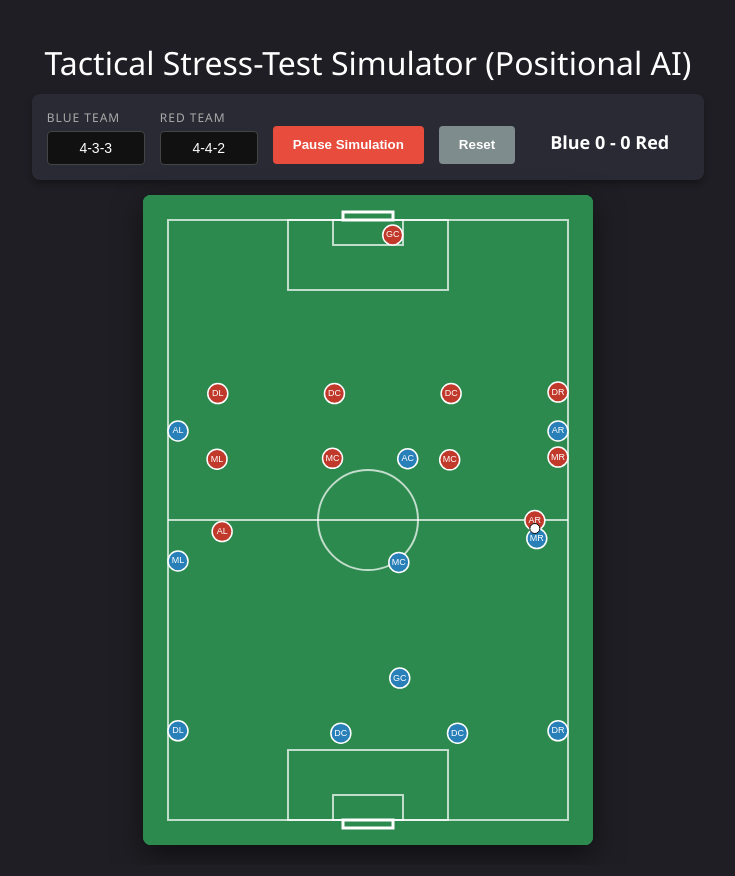
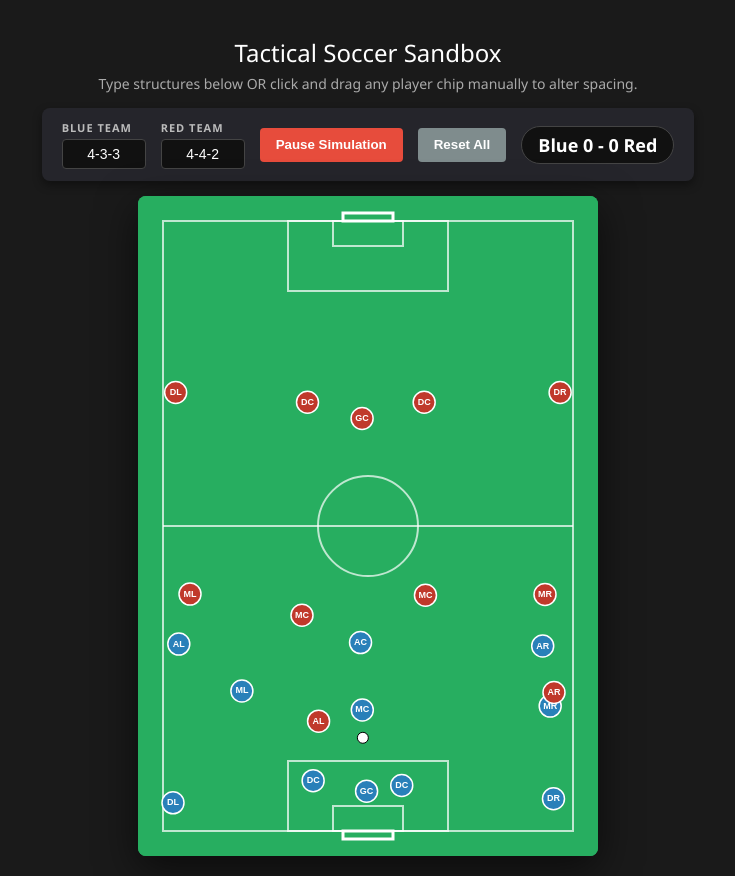
Before and after one commit to offgridceo/soccersimulator, a plain HTML site: page index.html in a window 1280 px wide. Both pictures are taken after a click on the button "Simulate Match". Shown: the whole page, without its empty margins (272-1007 px from the left). Drawn offline with Linux system fonts and the light colour scheme.

Commit message:
Update index.html

```diff
--- a/index.html
+++ b/index.html
@@ -3,51 +3,52 @@
 <head>
     <meta charset="UTF-8">
     <meta name="viewport" content="width=device-width, initial-scale=1.0">
-    <title>Elite Tactical Soccer Simulator v2</title>
+    <title>Elite Interactive Soccer Sandbox v3</title>
     <style>
         body {
             margin: 0;
             padding: 20px;
-            background-color: #1e1e24;
+            background-color: #1a1a1a;
             color: #fff;
             font-family: 'Segoe UI', Tahoma, Geneva, Verdana, sans-serif;
             display: flex;
             flex-direction: column;
             align-items: center;
+            user-select: none;
         }
-        h1 { margin-bottom: 10px; font-weight: 400; }
+        h1 { margin-bottom: 5px; font-weight: 400; font-size: 24px; }
+        p { color: #aaa; margin: 0 0 15px 0; font-size: 14px; }
         #controls {
             display: flex;
             gap: 15px;
             margin-bottom: 15px;
-            background: #2a2a35;
-            padding: 15px;
+            background: #25252b;
+            padding: 12px 20px;
             border-radius: 8px;
-            box-shadow: 0 4px 6px rgba(0,0,0,0.3);
+            box-shadow: 0 4px 10px rgba(0,0,0,0.4);
             align-items: center;
             flex-wrap: wrap;
         }
-        .input-group { display: flex; flex-direction: column; gap: 5px; }
-        label { font-size: 12px; text-transform: uppercase; color: #aaa; letter-spacing: 1px; }
+        .input-group { display: flex; flex-direction: column; gap: 4px; }
+        label { font-size: 11px; text-transform: uppercase; color: #bbb; letter-spacing: 1px; font-weight: bold; }
         input {
-            padding: 8px;
+            padding: 6px;
             border-radius: 4px;
             border: 1px solid #444;
             background: #111;
             color: #fff;
-            width: 80px;
+            width: 70px;
             text-align: center;
             font-size: 14px;
         }
         button {
-            padding: 10px 20px;
+            padding: 8px 16px;
             border: none;
             border-radius: 4px;
             font-weight: bold;
             cursor: pointer;
-            transition: background 0.2s;
-            height: 38px;
-            margin-top: 15px;
+            transition: all 0.2s;
+            height: 34px;
         }
         #simulateBtn { background-color: #2ecc71; color: #fff; }
         #simulateBtn:hover { background-color: #27ae60; }
@@ -56,24 +57,26 @@
         #resetBtn:hover { background-color: #95a5a6; }
         #canvas-container {
             position: relative;
-            box-shadow: 0 10px 30px rgba(0,0,0,0.5);
+            box-shadow: 0 12px 40px rgba(0,0,0,0.6);
             border-radius: 8px;
             overflow: hidden;
         }
-        canvas { display: block; background-color: #27ae60; }
+        canvas { display: block; background-color: #27ae60; cursor: grab; }
+        canvas:active { cursor: grabbing; }
         #scoreboard {
-            margin-top: 10px;
             font-size: 18px;
             font-weight: bold;
-            background: #2a2a35;
-            padding: 8px 20px;
+            background: #111;
+            padding: 6px 16px;
             border-radius: 20px;
+            border: 1px solid #444;
         }
     </style>
 </head>
 <body>
 
-    <h1>Tactical Stress-Test Simulator (Positional AI)</h1>
+    <h1>Tactical Soccer Sandbox</h1>
+    <p>Type structures below OR click and drag any player chip manually to alter spacing.</p>
 
     <div id="controls">
         <div class="input-group">
@@ -85,12 +88,12 @@
             <input type="text" id="redFormation" value="4-4-2">
         </div>
         <button id="simulateBtn">Simulate Match</button>
-        <button id="resetBtn">Reset</button>
+        <button id="resetBtn">Reset All</button>
         <div id="scoreboard">Blue 0 - 0 Red</div>
     </div>
 
     <div id="canvas-container">
-        <canvas id="pitch" width="450" height="650"></canvas>
+        <canvas id="pitch" width="460" height="660"></canvas>
     </div>
 
     <script>
@@ -106,17 +109,21 @@
         let redScore = 0;
         let lastScored = null;
 
+        // Dragging State Tracking Variables
+        let selectedPlayer = null;
+        let isDragging = false;
+
         const pitch = {
             width: canvas.width,
             height: canvas.height,
             pad: 25,
             lineColor: 'rgba(255,255,255,0.7)',
-            grassColor: '#2d8a4e',
-            grassStreak: '#278045'
+            grassColor: '#27ae60',
+            grassStreak: '#219653'
         };
 
-        const PLAYER_RADIUS = 10;
-        const BALL_RADIUS = 5;
+        const PLAYER_RADIUS = 11;
+        const BALL_RADIUS = 5.5;
 
         class Player {
             constructor(team, role, homeX, homeY, id, totalInLine, indexInLine) {
@@ -128,7 +135,6 @@
                 this.x = homeX;
                 this.y = homeY;
 
-                // Determine horizontal lane alignment (Left, Center, Right) to preserve structural width
                 this.lane = 'C';
                 if (totalInLine > 1) {
                     const pct = indexInLine / (totalInLine - 1);
@@ -136,7 +142,7 @@
                     else if (pct >= 0.7) this.lane = 'R';
                 }
 
-                this.speed = 2.4;
+                this.speed = 2.5;
                 this.vX = 0;
                 this.vY = 0;
                 this.cooldown = 0;
@@ -144,6 +150,7 @@
 
             update(ball, allPlayers) {
                 if (this.cooldown > 0) this.cooldown--;
+                if (selectedPlayer === this) return; // Freeze dynamic AI logic calculation if being dragged manually
 
                 const teamInPossession = ball.controllingPlayer ? ball.controllingPlayer.team : ball.lastPossessionTeam;
                 const iHaveBall = ball.controllingPlayer === this;
@@ -154,69 +161,68 @@
                 const distToBall = Math.hypot(ball.x - this.x, ball.y - this.y);
 
                 if (iHaveBall) {
-                    // 1. BALL CARRIER LOGIC
-                    const distToGoal = Math.abs(this.y - opponentGoalY);
+                    // 1. BALL CARRIER INDEPENDENT THINKING TREE
+                    const distToGoal = Math.hypot(pitch.width/2 - this.x, opponentGoalY - this.y);
 
-                    // High Priority: Shoot if close enough
-                    if (distToGoal < 160 && Math.abs(this.x - pitch.width/2) < 130) {
+                    // A. Shoot if within shooting distance window
+                    if (distToGoal < 180) {
                         this.shoot(ball);
                         return;
                     }
 
-                    // Medium Priority: Scan systematically for a tactical pass
-                    let passTarget = this.findBestPassOption(allPlayers);
+                    // B. Systematically look to execute a smart tactical pass
+                    let passTarget = this.findSmartPass(allPlayers);
                     if (passTarget) {
                         this.pass(ball, passTarget);
                         return;
                     }
 
-                    // Low Priority: Dribble forward while preserving wide positioning if on the flank
-                    targetY = opponentGoalY;
-                    if (this.lane === 'L') targetX = Math.max(pitch.pad + 30, this.x - 5);
-                    else if (this.lane === 'R') targetX = Math.min(pitch.width - pitch.pad - 30, this.x + 5);
-                    else targetX = this.x + (pitch.width/2 - this.x) * 0.1;
+                    // C. Dribble directly toward opponent territory if passing lanes are blocked
+                    const dirY = this.team === 'blue' ? -1 : 1;
+                    targetY = this.y + dirY * 40;
+                    targetX = this.x + (pitch.width/2 - this.x) * 0.15;
 
                 } else {
-                    // 2. OFF-BALL POSITIONAL ENGINE
+                    // 2. OFF-BALL COMBAT & TACTICAL STATE MACHINE
                     if (teamInPossession === this.team) {
-                        // ATTACKING TRANSITION: Push forward but stay in native lanes to space the field
-                        const attackProgression = (this.team === 'blue') ? (ball.y - pitch.height) * 0.4 : (ball.y * 0.4);
-                        targetY = this.homeY + attackProgression;
+                        // OFF-BALL ATTACKING STATE: Shift forward relative to ball location, spread out
+                        const progress = (this.team === 'blue') ? (ball.y - pitch.height) * 0.35 : (ball.y * 0.35);
+                        targetY = this.homeY + progress;
 
-                        // Spread wide to create passing triangles
-                        if (this.lane === 'L') targetX = this.homeX - 25;
-                        else if (this.lane === 'R') targetX = this.homeX + 25;
-                        else targetX = this.homeX + (ball.x - pitch.width/2) * 0.2;
+                        if (this.lane === 'L') targetX = this.homeX - 35;
+                        else if (this.lane === 'R') targetX = this.homeX + 35;
+                        else targetX = this.homeX + (ball.x - pitch.width/2) * 0.25;
 
-                        if (this.role === 'D') targetY = this.homeY + (ball.y - this.homeY) * 0.3; // Containment line
+                        if (this.role === 'D') targetY = this.homeY + (ball.y - this.homeY) * 0.2; // Guard line safety anchoring
                     } else {
-                        // DEFENSIVE TRANSITION: Fall back into structure, compress lanes slightly
-                        targetY = this.homeY + (ball.y - this.homeY) * 0.5;
-                        targetX = this.homeX + (ball.x - pitch.width/2) * 0.15;
+                        // DEFENSIVE COMPRESSION STATE: Close ranks, track runners
+                        targetY = this.homeY + (ball.y - this.homeY) * 0.55;
+                        targetX = this.homeX + (ball.x - pitch.width/2) * 0.2;
 
                         if (this.role === 'G') {
-                            targetX = pitch.width / 2 + (ball.x - pitch.width / 2) * 0.15;
+                            targetX = pitch.width / 2 + (ball.x - pitch.width / 2) * 0.2;
                             targetY = this.homeY;
                         }
                     }
 
-                    // 3. BALL MAGNET PRESS REGULATION
-                    // Only press the ball if it enters your immediate zone, or if you are the designated absolute closest player
-                    const areaOfResponsibility = (this.role === 'G') ? 60 : 130;
+                    // 3. AGGRESSIVE LOOSE BALL SCRAMBLING Instinct
+                    // If no one controls the ball or opponent is close, register interest based on distance threshold matrix
+                    let claimThreshold = 140;
+                    if (!ball.controllingPlayer) claimThreshold = 220; // Hunt down loose rebounds aggressively
 
-                    if (distToBall < areaOfResponsibility) {
+                    if (distToBall < claimThreshold && this.role !== 'G') {
                         const closestTeammate = allPlayers
                             .filter(p => p.team === this.team && p.role !== 'G')
                             .reduce((closest, p) => Math.hypot(ball.x - p.x, ball.y - p.y) < Math.hypot(ball.x - closest.x, ball.y - closest.y) ? p : closest, this);
 
-                        if (closestTeammate === this || distToBall < 50) {
+                        if (closestTeammate === this || distToBall < 45) {
                             targetX = ball.x;
                             targetY = ball.y;
                         }
                     }
                 }
 
-                // Smooth Engine Physics Calculations
+                // Smooth Linear Transformations
                 let dx = targetX - this.x;
                 let dy = targetY - this.y;
                 let dDist = Math.hypot(dx, dy);
@@ -225,60 +231,64 @@
                     this.vX = (dx / dDist) * this.speed;
                     this.vY = (dy / dDist) * this.speed;
                 } else {
-                    this.vX *= 0.2;
-                    this.vY *= 0.2;
+                    this.vX *= 0.1;
+                    this.vY *= 0.1;
                 }
 
                 this.x += this.vX;
                 this.y += this.vY;
 
-                // Enforce boundaries
+                // Restrict crossline field spilling borders
                 this.x = Math.max(pitch.pad + 10, Math.min(pitch.width - pitch.pad - 10, this.x));
                 this.y = Math.max(pitch.pad + 10, Math.min(pitch.height - pitch.pad - 10, this.y));
 
-                // Interception calculation
+                // Process active interception claim collision frames
                 if (!ball.controllingPlayer && distToBall < PLAYER_RADIUS + BALL_RADIUS && this.cooldown === 0) {
                     ball.controllingPlayer = this;
                     ball.lastPossessionTeam = this.team;
                 }
             }
 
-            findBestPassOption(allPlayers) {
-                let options = allPlayers.filter(p => p.team === this.team && p !== this);
-                let bestOption = null;
+            findSmartPass(allPlayers) {
+                let teammates = allPlayers.filter(p => p.team === this.team && p !== this);
+                let bestTarget = null;
                 let highestScore = -Infinity;
 
-                options.forEach(p => {
+                teammates.forEach(p => {
                     const dist = Math.hypot(p.x - this.x, p.y - this.y);
 
-                    // Filter out passes that are unrealistically short or impossibly long
-                    if (dist > 50 && dist < 240) {
+                    if (dist > 45 && dist < 250) {
                         const forwardProgress = this.team === 'blue' ? (this.y - p.y) : (p.y - this.y);
-                        const isCross = Math.abs(p.x - this.x) > 120;
 
-                        // Scoring metric: heavily reward forward progression and tactical switches to the opposite wing
-                        let score = forwardProgress * 2.0 - dist * 0.1;
-                        if (isCross) score += 40;
+                        // Base calculation scoring metrics
+                        let score = forwardProgress * 2.5; // Reward playing forward paths
 
-                        // Verify safety of the passing lane against active defenders
+                        // Tactical Recycling: If deep inside opponent territory, reward passing BACK to completely open players to reset
+                        if (forwardProgress < 0) {
+                            score += 15;
+                        }
+
+                        // Ray-casting intercept danger evaluation lines
                         let opponents = allPlayers.filter(o => o.team !== this.team);
-                        let pathIntercepted = false;
+                        let dangerousPath = false;
+                        let safetyMargin = 32; // Intercept shield calculation radius
 
                         opponents.forEach(o => {
-                            const opponentDistToLine = distToSegment({x: o.x, y: o.y}, {x: this.x, y: this.y}, {x: p.x, y: p.y});
-                            // If an opponent is within defensive tracking radius of the passing lane line segment
-                            if (opponentDistToLine < 28) {
-                                pathIntercepted = true;
-                            }
+                            const oDist = distToSegment({x: o.x, y: o.y}, {x: this.x, y: this.y}, {x: p.x, y: p.y});
+                            if (oDist < safetyMargin) dangerousPath = true;
                         });
 
-                        if (!pathIntercepted && score > highestScore) {
+                        // Reward targets situated away from crowding clusters
+                        let surroundingOpponents = opponents.filter(o => Math.hypot(o.x - p.x, o.y - p.y) < 60).length;
+                        score -= surroundingOpponents * 12;
+
+                        if (!dangerousPath && score > highestScore) {
                             highestScore = score;
-                            bestOption = p;
+                            bestTarget = p;
                         }
                     }
                 });
-                return bestOption;
+                return bestTarget;
             }
 
             pass(ball, targetPlayer) {
@@ -287,26 +297,25 @@
                 const dy = targetPlayer.y - this.y;
                 const dist = Math.hypot(dx, dy);
 
-                // Crisp passing speeds
-                ball.vX = (dx / dist) * 7.5;
-                ball.vY = (dy / dist) * 7.5;
+                ball.vX = (dx / dist) * 8.0; // Crisp pass velocity acceleration
+                ball.vY = (dy / dist) * 8.0;
 
-                this.cooldown = 30;
-                targetPlayer.cooldown = 5;
+                this.cooldown = 35; // Lock retention loops
+                targetPlayer.cooldown = 4;
             }
 
             shoot(ball) {
                 ball.controllingPlayer = null;
-                const targetGoalX = pitch.width / 2 + (Math.random() * 30 - 15);
+                const targetGoalX = pitch.width / 2 + (Math.random() * 34 - 17);
                 const targetGoalY = this.team === 'blue' ? pitch.pad : pitch.height - pitch.pad;
 
                 const dx = targetGoalX - this.x;
                 const dy = targetGoalY - this.y;
                 const dist = Math.hypot(dx, dy);
 
-                ball.vX = (dx / dist) * 11.0;
-                ball.vY = (dy / dist) * 11.0;
-                this.cooldown = 45;
+                ball.vX = (dx / dist) * 11.5;
+                ball.vY = (dy / dist) * 11.5;
+                this.cooldown = 50;
             }
 
             draw() {
@@ -314,12 +323,12 @@
                 ctx.arc(this.x, this.y, PLAYER_RADIUS, 0, Math.PI * 2);
                 ctx.fillStyle = this.team === 'blue' ? '#2980b9' : '#c0392b';
                 ctx.fill();
-                ctx.strokeStyle = '#fff';
-                ctx.lineWidth = 1.5;
+                ctx.strokeStyle = selectedPlayer === this ? '#f1c40f' : '#fff'; // Golden frame indicator if dragging chip
+                ctx.lineWidth = selectedPlayer === this ? 3 : 1.5;
                 ctx.stroke();
 
                 ctx.fillStyle = '#fff';
-                ctx.font = '9px Arial';
+                ctx.font = 'bold 9px Arial';
                 ctx.textAlign = 'center';
                 ctx.textBaseline = 'middle';
                 ctx.fillText(this.role + this.lane, this.x, this.y);
@@ -327,7 +336,12 @@
         }
 
         class Ball {
-            constructor() { this.reset(); }
+            constructor() {
+                this.reset();
+                this.stuckTimer = 0;
+                this.lastX = 0;
+                this.lastY = 0;
+            }
             reset() {
                 this.x = pitch.width / 2;
                 this.y = pitch.height / 2;
@@ -338,17 +352,37 @@
             }
             update() {
                 if (this.controllingPlayer) {
-                    const offset = this.controllingPlayer.team === 'blue' ? -8 : 8;
+                    const offset = this.controllingPlayer.team === 'blue' ? -9 : 9;
                     this.x = this.controllingPlayer.x;
                     this.y = this.controllingPlayer.y + offset;
                     this.vX = 0;
                     this.vY = 0;
+                    this.stuckTimer = 0;
                 } else {
                     this.x += this.vX;
                     this.y += this.vY;
-                    this.vX *= 0.975; // Ball friction roll
-                    this.vY *= 0.975;
+                    this.vX *= 0.972; // grass kinetic drag coefficients
+                    this.vY *= 0.972;
 
+                    // Corner / Wall Jam Anti-Freeze calculations
+                    let movementDelta = Math.hypot(this.x - this.lastX, this.y - this.lastY);
+                    if (movementDelta < 0.3) {
+                        this.stuckTimer++;
+                    } else {
+                        this.stuckTimer = 0;
+                    }
+
+                    // Force clearance if frozen in corner for > 45 frames
+                    if (this.stuckTimer > 45) {
+                        this.vX = (Math.random() * 6 - 3);
+                        this.vY = this.y < pitch.height/2 ? 4 : -4; // Clear downward or upward toward pitch center
+                        this.stuckTimer = 0;
+                    }
+
+                    this.lastX = this.x;
+                    this.lastY = this.y;
+
+                    // Perimeter collision calculations
                     if (this.x <= pitch.pad + BALL_RADIUS || this.x >= pitch.width - pitch.pad - BALL_RADIUS) {
                         this.vX *= -1;
                         this.x = this.x <= pitch.pad + BALL_RADIUS ? pitch.pad + BALL_RADIUS : pitch.width - pitch.pad - BALL_RADIUS;
@@ -365,9 +399,10 @@
                             updateScoreboard();
                             resetPositions();
                         } else {
-                            this.vY *= -1;
-                            this.y = this.y <= pitch.pad ? pitch.pad + 5 : pitch.height - pitch.pad - 5;
-                            this.vX += (Math.random() * 2 - 1);
+                            // Deflect loose ball back into gameplay lanes instead of stopping action lines
+                            this.vY *= -0.8;
+                            this.vX += (Math.random() * 4 - 2);
+                            this.y = this.y <= pitch.pad ? pitch.pad + 6 : pitch.height - pitch.pad - 6;
                         }
                     }
                 }
@@ -386,6 +421,7 @@
         let players = [];
         const ball = new Ball();
 
+        // Mathematical coordinate tracking vectors
         function sqr(x) { return x * x; }
         function dist2(v, w) { return sqr(v.x - w.x) + sqr(v.y - w.y); }
         function distToSegmentSquared(p, v, w) {
@@ -403,14 +439,14 @@
             const totalOutfield = parts.reduce((a, b) => a + b, 0);
 
             if (totalOutfield !== 10 || parts.some(isNaN)) {
-                alert(`Invalid format: "${formationString}". Set fields to sum up to 10.`);
+                alert(`Invalid structure format: "${formationString}". Fields must add up to exactly 10 (e.g., 4-3-3, 3-5-2).`);
                 return null;
             }
 
             const isBlue = team === 'blue';
-            const usableHeight = (pitch.height / 2) - pitch.pad - 40;
+            const usableHeight = (pitch.height / 2) - pitch.pad - 50;
 
-            const gkY = isBlue ? pitch.height - pitch.pad - 15 : pitch.pad + 15;
+            const gkY = isBlue ? pitch.height - pitch.pad - 20 : pitch.pad + 20;
             teamPlayers.push(new Player(team, 'G', pitch.width / 2, gkY, 1, 1, 0));
 
             let currentId = 2;
@@ -418,9 +454,9 @@
                 let progressFraction = lineIndex / (parts.length - 1);
                 let rowY;
                 if (isBlue) {
-                    rowY = (pitch.height / 2) + 40 + (1 - progressFraction) * usableHeight;
+                    rowY = (pitch.height / 2) + 50 + (1 - progressFraction) * usableHeight;
                 } else {
-                    rowY = pitch.pad + 40 + progressFraction * usableHeight;
+                    rowY = pitch.pad + 50 + progressFraction * usableHeight;
                 }
 
                 let role = 'M';
@@ -429,7 +465,7 @@
 
                 for (let i = 0; i < lineCount; i++) {
                     let horizontalFraction = lineCount === 1 ? 0.5 : i / (lineCount - 1);
-                    let paddingX = 50;
+                    let paddingX = 55;
                     let rowX = paddingX + horizontalFraction * (pitch.width - paddingX * 2);
 
                     teamPlayers.push(new Player(team, role, rowX, rowY, currentId++, lineCount, i));
@@ -462,6 +498,51 @@
         function updateScoreboard() {
             scoreboard.innerText = `Blue ${blueScore} - ${redScore} Red`;
         }
+
+        // MOUSE / TOUCH INTERACTION LISTENER HANDLING FOR CLICK-AND-DRAG MANDATES
+        function getMousePos(evt) {
+            const rect = canvas.getBoundingClientRect();
+            return {
+                x: (evt.clientX - rect.left) * (canvas.width / rect.width),
+                y: (evt.clientY - rect.top) * (canvas.height / rect.height)
+            };
+        }
+
+        canvas.addEventListener('mousedown', (evt) => {
+            const pos = getMousePos(evt);
+            // Search coordinates array to detect intersection with player chips
+            for (let p of players) {
+                if (Math.hypot(p.x - pos.x, p.y - pos.y) < PLAYER_RADIUS + 5) {
+                    selectedPlayer = p;
+                    isDragging = true;
+                    break;
+                }
+            }
+        });
+
+        canvas.addEventListener('mousemove', (evt) => {
+            if (!isDragging || !selectedPlayer) return;
+            const pos = getMousePos(evt);
+
+            // Re-assign chip base anchors to drag location coordinates
+            selectedPlayer.x = Math.max(pitch.pad, Math.min(pitch.width - pitch.pad, pos.x));
+            selectedPlayer.y = Math.max(pitch.pad, Math.min(pitch.height - pitch.pad, pos.y));
+            selectedPlayer.homeX = selectedPlayer.x;
+            selectedPlayer.homeY = selectedPlayer.y;
+
+            // If updating setup manually while paused, force immediate visual update loop
+            if (!isSimulating) {
+                ctx.clearRect(0, 0, pitch.width, pitch.height);
+                drawPitch();
+                players.forEach(p => p.draw());
+                ball.draw();
+            }
+        });
+
+        window.addEventListener('mouseup', () => {
+            isDragging = false;
+            selectedPlayer = null;
+        });
 
         function drawPitch() {
             ctx.fillStyle = pitch.grassColor;
@@ -505,7 +586,6 @@
 
         simulateBtn.addEventListener('click', () => {
             if (!isSimulating) {
-                parseFormations();
                 isSimulating = true;
                 simulateBtn.innerText = "Pause Simulation";
                 simulateBtn.classList.add('active');
```
